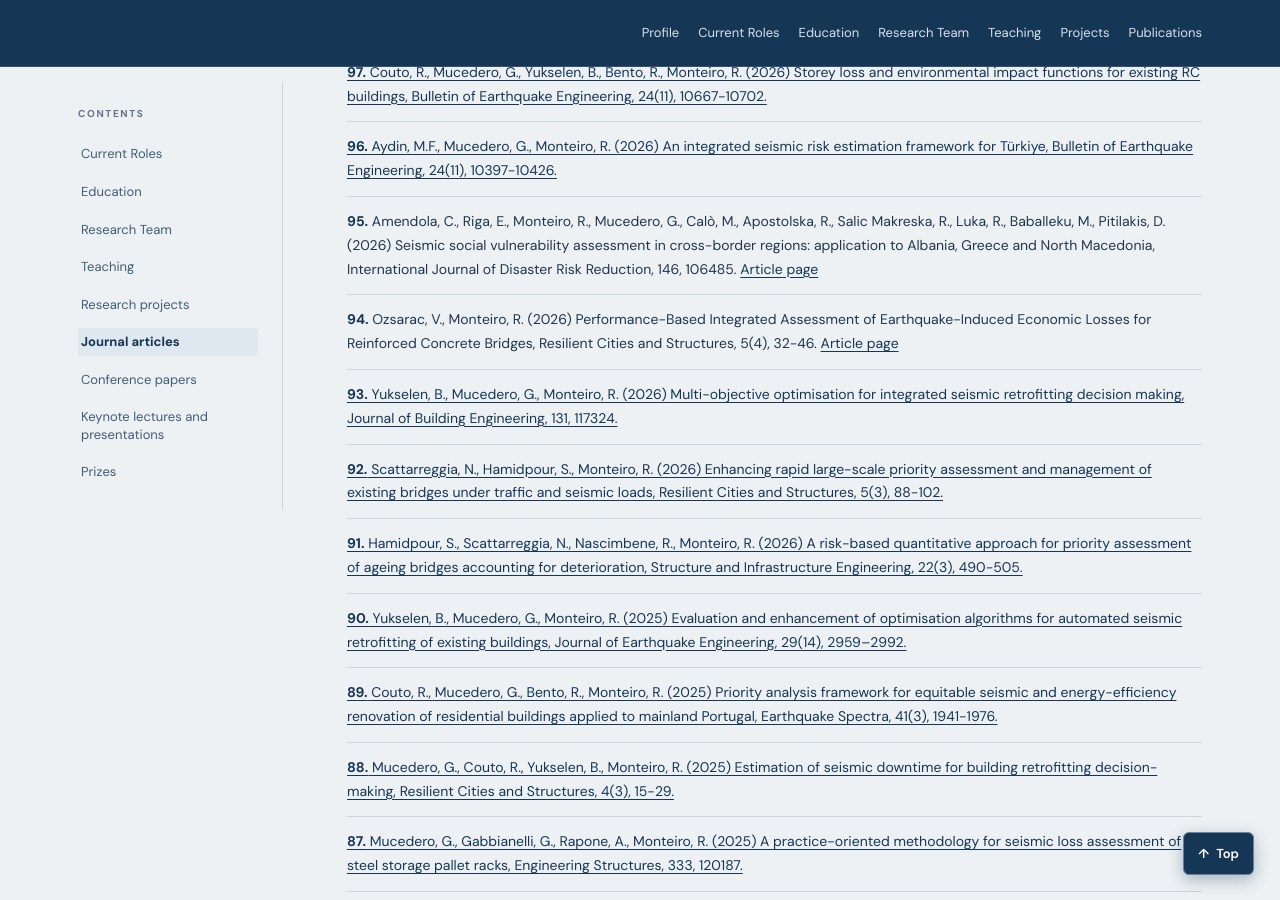
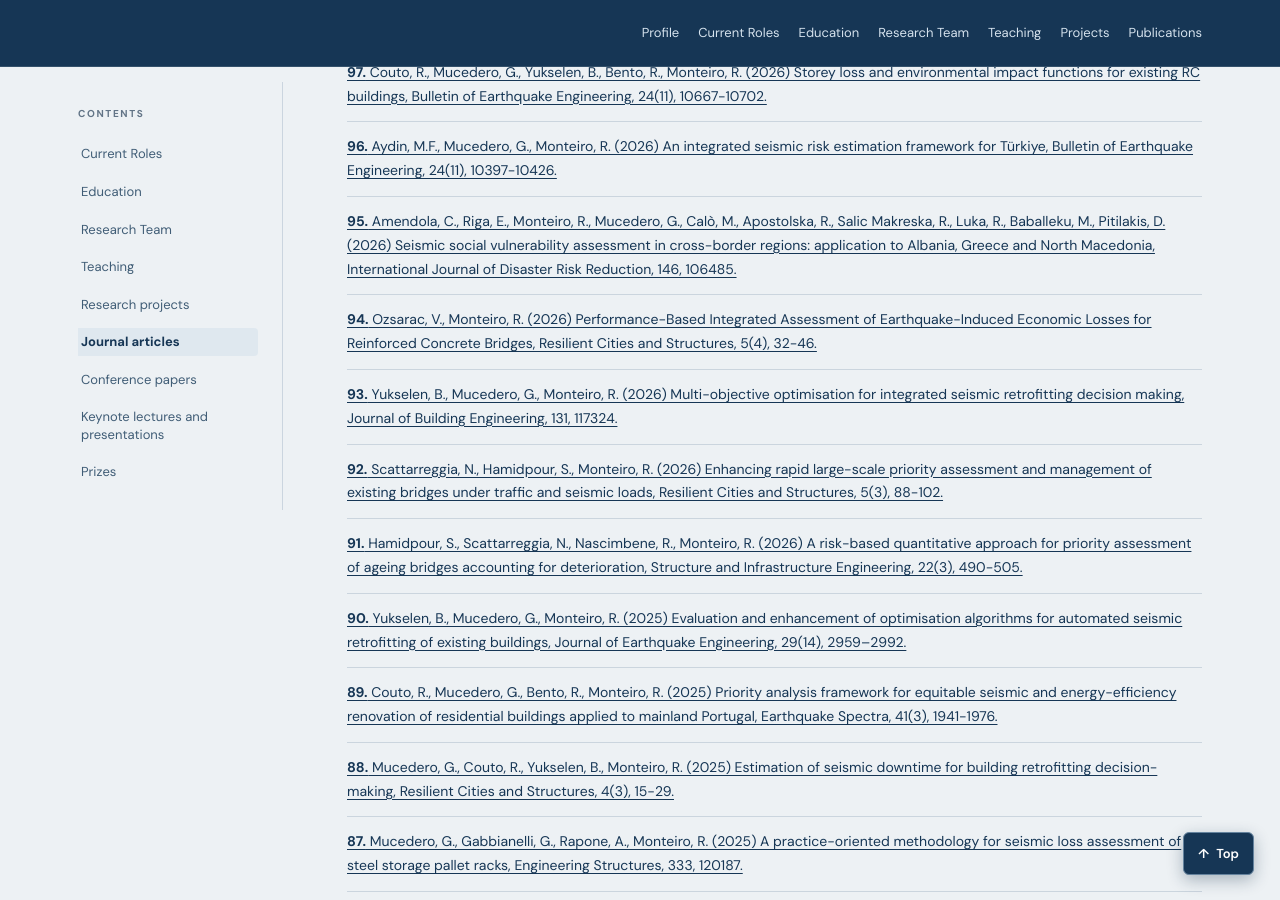
Before and after one commit to rncmonteiro/cv, a Jekyll site: the page built from index.md, in a window 1280 px wide and 900 px high, scrolled down 14571 px. Built offline with Jekyll 4.4.1, drawn with Linux system fonts in a browser that asks for light colours; part of the change alters nothing that is shown.

Commit message:
Add files via upload

```diff
--- a/_includes/content/journal-articles.md
+++ b/_includes/content/journal-articles.md
@@ -10,9 +10,9 @@
 
 [**96.** Aydin, M.F., Mucedero, G., Monteiro, R. (2026) An integrated seismic risk estimation framework for Türkiye, Bulletin of Earthquake Engineering, 24(11), 10397-10426.](https://doi.org/10.1007/s10518-026-02718-z)
 
-**95.** Amendola, C., Riga, E., Monteiro, R., Mucedero, G., Calò, M., Apostolska, R., Salic Makreska, R., Luka, R., Baballeku, M., Pitilakis, D. (2026) Seismic social vulnerability assessment in cross-border regions: application to Albania, Greece and North Macedonia, International Journal of Disaster Risk Reduction, 146, 106485. [Article page](https://research.iusspavia.it/handle/20.500.12076/26897)
+[**95.** Amendola, C., Riga, E., Monteiro, R., Mucedero, G., Calò, M., Apostolska, R., Salic Makreska, R., Luka, R., Baballeku, M., Pitilakis, D. (2026) Seismic social vulnerability assessment in cross-border regions: application to Albania, Greece and North Macedonia, International Journal of Disaster Risk Reduction, 146, 106485.](https://www.sciencedirect.com/science/article/pii/S2212420926004978)
 
-**94.** Ozsarac, V., Monteiro, R. (2026) Performance-Based Integrated Assessment of Earthquake-Induced Economic Losses for Reinforced Concrete Bridges, Resilient Cities and Structures, 5(4), 32-46. [Article page](https://doi.org/10.1016/j.rcns.2026.09.004)
+[**94.** Ozsarac, V., Monteiro, R. (2026) Performance-Based Integrated Assessment of Earthquake-Induced Economic Losses for Reinforced Concrete Bridges, Resilient Cities and Structures, 5(4), 32-46.](https://doi.org/10.1016/j.rcns.2026.09.004)
 
 [**93.** Yukselen, B., Mucedero, G., Monteiro, R. (2026) Multi-objective optimisation for integrated seismic retrofitting decision making, Journal of Building Engineering, 131, 117324.](https://doi.org/10.1016/j.jobe.2026.117324)
 
--- a/_includes/content/team.md
+++ b/_includes/content/team.md
@@ -16,11 +16,11 @@
     <summary style="cursor:pointer;">23 journal articles · 37 conference papers</summary>
     <div style="margin:9px 0 3px;"><strong>Journal articles</strong></div>
     <div style="margin:0 0 10px 12px;">
-      <div style="margin:5px 0;"><a href="https://doi.org/10.1080/13632469.2025.2605583">99. Mucedero, G., Yukselen, B., Couto, R., Calvi, G.M., Monteiro, R. (2026) Beyond structural safety: downtime-based performance criteria as future design objectives for Italian buildings, Journal of Earthquake Engineering. In-Press.</a></div>
-      <div style="margin:5px 0;">98. Jusufi, L., Monteiro, R., Mucedero, G., Apostolska, R. (2026) Integrating social vulnerability and seismic risk mapping for nationwide retrofit prioritisation in North Macedonia, Bulletin of Earthquake Engineering, In-Press.</div>
-      <div style="margin:5px 0;"><a href="https://doi.org/10.1007/s10518-026-02718-z">97. Aydin, M.A., Mucedero, G., Monteiro, R. (2026) An integrated seismic risk estimation framework for Türkiye, Bulletin of Earthquake Engineering, In-Press.</a></div>
-      <div style="margin:5px 0;"><a href="https://doi.org/10.1007/s10518-026-02637-z">96. Couto, R., Mucedero, G., Yukselen, B., Bento, R., Monteiro, R. (2026) Storey loss and environmental impact functions for existing RC buildings, Bulletin of Earthquake Engineering, In-Press.</a></div>
-      <div style="margin:5px 0;"><a href="https://research.iusspavia.it/handle/20.500.12076/26897">95. Amendola, C., Riga, E., Monteiro, R., Mucedero, G., Calò, M., Apostolska, R., Salic Makreska, R., Luka, R., Baballeku, M., Pitilakis, D. (2026) Seismic social vulnerability assessment in cross-border regions: application to Albania, Greece and North Macedonia, International Journal of Disaster Risk Reduction, 146, 106485. Article page</a></div>
+      <div style="margin:5px 0;"><a href="https://doi.org/10.1080/13632469.2025.2605583">98. Mucedero, G., Yukselen, B., Couto, R., Calvi, G.M., Monteiro, R. (2026) Beyond structural safety: downtime-based performance criteria as future design objectives for Italian buildings, Journal of Earthquake Engineering, 30(7), 1632-1657.</a></div>
+      <div style="margin:5px 0;">99. Jusufi, L., Monteiro, R., Mucedero, G., Apostolska, R. (2026) Integrating social vulnerability and seismic risk mapping for nationwide retrofit prioritisation in North Macedonia, Bulletin of Earthquake Engineering, In-Press.</div>
+      <div style="margin:5px 0;"><a href="https://doi.org/10.1007/s10518-026-02718-z">96. Aydin, M.F., Mucedero, G., Monteiro, R. (2026) An integrated seismic risk estimation framework for Türkiye, Bulletin of Earthquake Engineering, 24(11), 10397-10426.</a></div>
+      <div style="margin:5px 0;"><a href="https://doi.org/10.1007/s10518-026-02637-z">97. Couto, R., Mucedero, G., Yukselen, B., Bento, R., Monteiro, R. (2026) Storey loss and environmental impact functions for existing RC buildings, Bulletin of Earthquake Engineering, 24(11), 10667-10702.</a></div>
+      <div style="margin:5px 0;"><a href="https://www.sciencedirect.com/science/article/pii/S2212420926004978">95. Amendola, C., Riga, E., Monteiro, R., Mucedero, G., Calò, M., Apostolska, R., Salic Makreska, R., Luka, R., Baballeku, M., Pitilakis, D. (2026) Seismic social vulnerability assessment in cross-border regions: application to Albania, Greece and North Macedonia, International Journal of Disaster Risk Reduction, 146, 106485.</a></div>
       <div style="margin:5px 0;"><a href="https://doi.org/10.1016/j.jobe.2026.117324">93. Yukselen, B., Mucedero, G., Monteiro, R. (2026) Multi-objective optimisation for integrated seismic retrofitting decision making, Journal of Building Engineering, 131, 117324.</a></div>
       <div style="margin:5px 0;"><a href="https://doi.org/10.1080/13632469.2025.2541237">90. Yukselen, B., Mucedero, G., Monteiro, R. (2025) Evaluation and enhancement of optimisation algorithms for automated seismic retrofitting of existing buildings, Journal of Earthquake Engineering, 29(14), 2959–2992.</a></div>
       <div style="margin:5px 0;"><a href="https://doi.org/10.1177/87552930251335282">89. Couto, R., Mucedero, G., Bento, R., Monteiro, R. (2025) Priority analysis framework for equitable seismic and energy-efficiency renovation of residential buildings applied to mainland Portugal, Earthquake Spectra, 41(3), 1941-1976.</a></div>
@@ -97,7 +97,7 @@
     <summary style="cursor:pointer;">1 journal article · 12 conference papers</summary>
     <div style="margin:9px 0 3px;"><strong>Journal articles</strong></div>
     <div style="margin:0 0 10px 12px;">
-      <div style="margin:5px 0;"><a href="https://research.iusspavia.it/handle/20.500.12076/26897">95. Amendola, C., Riga, E., Monteiro, R., Mucedero, G., Calò, M., Apostolska, R., Salic Makreska, R., Luka, R., Baballeku, M., Pitilakis, D. (2026) Seismic social vulnerability assessment in cross-border regions: application to Albania, Greece and North Macedonia, International Journal of Disaster Risk Reduction, 146, 106485. Article page</a></div>
+      <div style="margin:5px 0;"><a href="https://www.sciencedirect.com/science/article/pii/S2212420926004978">95. Amendola, C., Riga, E., Monteiro, R., Mucedero, G., Calò, M., Apostolska, R., Salic Makreska, R., Luka, R., Baballeku, M., Pitilakis, D. (2026) Seismic social vulnerability assessment in cross-border regions: application to Albania, Greece and North Macedonia, International Journal of Disaster Risk Reduction, 146, 106485.</a></div>
     </div>
     <div style="margin:9px 0 3px;"><strong>Conference papers</strong></div>
     <div style="margin:0 0 10px 12px;">
@@ -136,7 +136,7 @@
     <summary style="cursor:pointer;">5 journal articles · 19 conference papers</summary>
     <div style="margin:9px 0 3px;"><strong>Journal articles</strong></div>
     <div style="margin:0 0 10px 12px;">
-      <div style="margin:5px 0;"><a href="https://doi.org/10.1080/13632469.2026.2712444">100. Gebrekidan, A.G., Scattarreggia, N., Cogliano, M., Monteiro, R. (2026) Multi-Criteria RC Bridge Seismic Retrofitting considering Environmental Impact, Journal of Earthquake Engineering. In-Press. Article page</a></div>
+      <div style="margin:5px 0;"><a href="https://doi.org/10.1080/13632469.2026.2712444">100. Gebrekidan, A.G., Scattarreggia, N., Cogliano, M., Monteiro, R. (2026) Multi-Criteria RC Bridge Seismic Retrofitting considering Environmental Impact, Journal of Earthquake Engineering. In-Press.</a></div>
       <div style="margin:5px 0;"><a href="https://doi.org/10.1016/j.rcns.2026.06.001">92. Scattarreggia, N., Hamidpour, S., Monteiro, R. (2026) Enhancing rapid large-scale priority assessment and management of existing bridges under traffic and seismic loads, Resilient Cities and Structures, 5(3), 88-102.</a></div>
       <div style="margin:5px 0;"><a href="https://doi.org/10.1080/15732479.2024.2339343">91. Hamidpour, S., Scattarreggia, N., Nascimbene, R., Monteiro, R. (2026) A risk-based quantitative approach for priority assessment of ageing bridges accounting for deterioration, Structure and Infrastructure Engineering, 22(3), 490-505.</a></div>
       <div style="margin:5px 0;"><a href="https://doi.org/10.1016/j.ijdrr.2024.104895">83. Grieco, L., Scattarreggia, N., Monteiro, R., Parisi, F. (2024) An index-based multi-hazard risk assessment method for prioritisation of existing bridge portfolios, International Journal of Disaster Risk Reduction, 114, 104895.</a></div>
@@ -373,7 +373,7 @@
     <summary style="cursor:pointer;">1 journal article · 3 conference papers</summary>
     <div style="margin:9px 0 3px;"><strong>Journal articles</strong></div>
     <div style="margin:0 0 10px 12px;">
-    <div style="margin:5px 0;"><a href="https://doi.org/10.1007/s10518-026-02718-z">97. Aydin, M.A., Mucedero, G., Monteiro, R. (2026) An integrated seismic risk estimation framework for Türkiye, Bulletin of Earthquake Engineering, In-Press.</a></div>
+    <div style="margin:5px 0;"><a href="https://doi.org/10.1007/s10518-026-02718-z">96. Aydin, M.F., Mucedero, G., Monteiro, R. (2026) An integrated seismic risk estimation framework for Türkiye, Bulletin of Earthquake Engineering, 24(11), 10397-10426.</a></div>
     </div>
     <div style="margin:9px 0 3px;"><strong>Conference papers</strong></div>
     <div style="margin:0 0 10px 12px;">
@@ -430,8 +430,8 @@
     <summary style="cursor:pointer;">5 journal articles · 7 conference papers</summary>
     <div style="margin:9px 0 3px;"><strong>Journal articles</strong></div>
     <div style="margin:0 0 10px 12px;">
-    <div style="margin:5px 0;"><a href="https://doi.org/10.1080/13632469.2025.2605583">99. Mucedero, G., Yukselen, B., Couto, R., Calvi, G.M., Monteiro, R. (2026) Beyond structural safety: downtime-based performance criteria as future design objectives for Italian buildings, Journal of Earthquake Engineering. In-Press.</a></div>
-    <div style="margin:5px 0;"><a href="https://doi.org/10.1007/s10518-026-02637-z">96. Couto, R., Mucedero, G., Yukselen, B., Bento, R., Monteiro, R. (2026) Storey loss and environmental impact functions for existing RC buildings, Bulletin of Earthquake Engineering, In-Press.</a></div>
+    <div style="margin:5px 0;"><a href="https://doi.org/10.1080/13632469.2025.2605583">98. Mucedero, G., Yukselen, B., Couto, R., Calvi, G.M., Monteiro, R. (2026) Beyond structural safety: downtime-based performance criteria as future design objectives for Italian buildings, Journal of Earthquake Engineering, 30(7), 1632-1657.</a></div>
+    <div style="margin:5px 0;"><a href="https://doi.org/10.1007/s10518-026-02637-z">97. Couto, R., Mucedero, G., Yukselen, B., Bento, R., Monteiro, R. (2026) Storey loss and environmental impact functions for existing RC buildings, Bulletin of Earthquake Engineering, 24(11), 10667-10702.</a></div>
     <div style="margin:5px 0;"><a href="https://doi.org/10.1016/j.jobe.2026.117324">93. Yukselen, B., Mucedero, G., Monteiro, R. (2026) Multi-objective optimisation for integrated seismic retrofitting decision making, Journal of Building Engineering, 131, 117324.</a></div>
     <div style="margin:5px 0;"><a href="https://doi.org/10.1080/13632469.2025.2541237">90. Yukselen, B., Mucedero, G., Monteiro, R. (2025) Evaluation and enhancement of optimisation algorithms for automated seismic retrofitting of existing buildings, Journal of Earthquake Engineering, 29(14), 2959–2992.</a></div>
     <div style="margin:5px 0;"><a href="https://doi.org/10.1016/j.rcns.2025.07.001">88. Mucedero, G., Couto, R., Yukselen, B., Monteiro, R. (2025) Estimation of seismic downtime for building retrofitting decision-making, Resilient Cities and Structures, 4(3), 15-29.</a></div>
@@ -459,8 +459,8 @@
     <summary style="cursor:pointer;">8 journal articles · 9 conference papers</summary>
     <div style="margin:9px 0 3px;"><strong>Journal articles</strong></div>
     <div style="margin:0 0 10px 12px;">
-    <div style="margin:5px 0;"><a href="https://doi.org/10.1080/13632469.2025.2605583">99. Mucedero, G., Yukselen, B., Couto, R., Calvi, G.M., Monteiro, R. (2026) Beyond structural safety: downtime-based performance criteria as future design objectives for Italian buildings, Journal of Earthquake Engineering. In-Press.</a></div>
-    <div style="margin:5px 0;"><a href="https://doi.org/10.1007/s10518-026-02637-z">96. Couto, R., Mucedero, G., Yukselen, B., Bento, R., Monteiro, R. (2026) Storey loss and environmental impact functions for existing RC buildings, Bulletin of Earthquake Engineering, In-Press.</a></div>
+    <div style="margin:5px 0;"><a href="https://doi.org/10.1080/13632469.2025.2605583">98. Mucedero, G., Yukselen, B., Couto, R., Calvi, G.M., Monteiro, R. (2026) Beyond structural safety: downtime-based performance criteria as future design objectives for Italian buildings, Journal of Earthquake Engineering, 30(7), 1632-1657.</a></div>
+    <div style="margin:5px 0;"><a href="https://doi.org/10.1007/s10518-026-02637-z">97. Couto, R., Mucedero, G., Yukselen, B., Bento, R., Monteiro, R. (2026) Storey loss and environmental impact functions for existing RC buildings, Bulletin of Earthquake Engineering, 24(11), 10667-10702.</a></div>
     <div style="margin:5px 0;"><a href="https://doi.org/10.1177/87552930251335282">89. Couto, R., Mucedero, G., Bento, R., Monteiro, R. (2025) Priority analysis framework for equitable seismic and energy-efficiency renovation of residential buildings applied to mainland Portugal, Earthquake Spectra, 41(3), 1941-1976.</a></div>
     <div style="margin:5px 0;"><a href="https://doi.org/10.1016/j.rcns.2025.07.001">88. Mucedero, G., Couto, R., Yukselen, B., Monteiro, R. (2025) Estimation of seismic downtime for building retrofitting decision-making, Resilient Cities and Structures, 4(3), 15-29.</a></div>
     <div style="margin:5px 0;"><a href="https://doi.org/10.1080/13632469.2024.2382474">84. Couto, R., Mucedero, G., Bento, R., Monteiro, R. (2024) A practice-oriented approach for the seismic and energy performance upgrading of existing buildings, Journal of Earthquake Engineering, 28(15), 4380-4407.</a></div>
@@ -512,11 +512,11 @@
     <summary style="cursor:pointer;">23 journal articles · 37 conference papers</summary>
     <div style="margin:9px 0 3px;"><strong>Journal articles</strong></div>
     <div style="margin:0 0 10px 12px;">
-    <div style="margin:5px 0;"><a href="https://doi.org/10.1080/13632469.2025.2605583">99. Mucedero, G., Yukselen, B., Couto, R., Calvi, G.M., Monteiro, R. (2026) Beyond structural safety: downtime-based performance criteria as future design objectives for Italian buildings, Journal of Earthquake Engineering. In-Press.</a></div>
-    <div style="margin:5px 0;">98. Jusufi, L., Monteiro, R., Mucedero, G., Apostolska, R. (2026) Integrating social vulnerability and seismic risk mapping for nationwide retrofit prioritisation in North Macedonia, Bulletin of Earthquake Engineering, In-Press.</div>
-    <div style="margin:5px 0;"><a href="https://doi.org/10.1007/s10518-026-02718-z">97. Aydin, M.A., Mucedero, G., Monteiro, R. (2026) An integrated seismic risk estimation framework for Türkiye, Bulletin of Earthquake Engineering, In-Press.</a></div>
-    <div style="margin:5px 0;"><a href="https://doi.org/10.1007/s10518-026-02637-z">96. Couto, R., Mucedero, G., Yukselen, B., Bento, R., Monteiro, R. (2026) Storey loss and environmental impact functions for existing RC buildings, Bulletin of Earthquake Engineering, In-Press.</a></div>
-    <div style="margin:5px 0;"><a href="https://research.iusspavia.it/handle/20.500.12076/26897">95. Amendola, C., Riga, E., Monteiro, R., Mucedero, G., Calò, M., Apostolska, R., Salic Makreska, R., Luka, R., Baballeku, M., Pitilakis, D. (2026) Seismic social vulnerability assessment in cross-border regions: application to Albania, Greece and North Macedonia, International Journal of Disaster Risk Reduction, 146, 106485.</a></div>
+    <div style="margin:5px 0;"><a href="https://doi.org/10.1080/13632469.2025.2605583">98. Mucedero, G., Yukselen, B., Couto, R., Calvi, G.M., Monteiro, R. (2026) Beyond structural safety: downtime-based performance criteria as future design objectives for Italian buildings, Journal of Earthquake Engineering, 30(7), 1632-1657.</a></div>
+    <div style="margin:5px 0;">99. Jusufi, L., Monteiro, R., Mucedero, G., Apostolska, R. (2026) Integrating social vulnerability and seismic risk mapping for nationwide retrofit prioritisation in North Macedonia, Bulletin of Earthquake Engineering, In-Press.</div>
+    <div style="margin:5px 0;"><a href="https://doi.org/10.1007/s10518-026-02718-z">96. Aydin, M.F., Mucedero, G., Monteiro, R. (2026) An integrated seismic risk estimation framework for Türkiye, Bulletin of Earthquake Engineering, 24(11), 10397-10426.</a></div>
+    <div style="margin:5px 0;"><a href="https://doi.org/10.1007/s10518-026-02637-z">97. Couto, R., Mucedero, G., Yukselen, B., Bento, R., Monteiro, R. (2026) Storey loss and environmental impact functions for existing RC buildings, Bulletin of Earthquake Engineering, 24(11), 10667-10702.</a></div>
+    <div style="margin:5px 0;"><a href="https://www.sciencedirect.com/science/article/pii/S2212420926004978">95. Amendola, C., Riga, E., Monteiro, R., Mucedero, G., Calò, M., Apostolska, R., Salic Makreska, R., Luka, R., Baballeku, M., Pitilakis, D. (2026) Seismic social vulnerability assessment in cross-border regions: application to Albania, Greece and North Macedonia, International Journal of Disaster Risk Reduction, 146, 106485.</a></div>
     <div style="margin:5px 0;"><a href="https://doi.org/10.1016/j.jobe.2026.117324">93. Yukselen, B., Mucedero, G., Monteiro, R. (2026) Multi-objective optimisation for integrated seismic retrofitting decision making, Journal of Building Engineering, 131, 117324.</a></div>
     <div style="margin:5px 0;"><a href="https://doi.org/10.1080/13632469.2025.2541237">90. Yukselen, B., Mucedero, G., Monteiro, R. (2025) Evaluation and enhancement of optimisation algorithms for automated seismic retrofitting of existing buildings, Journal of Earthquake Engineering, 29(14), 2959–2992.</a></div>
     <div style="margin:5px 0;"><a href="https://doi.org/10.1177/87552930251335282">89. Couto, R., Mucedero, G., Bento, R., Monteiro, R. (2025) Priority analysis framework for equitable seismic and energy-efficiency renovation of residential buildings applied to mainland Portugal, Earthquake Spectra, 41(3), 1941-1976.</a></div>
```
